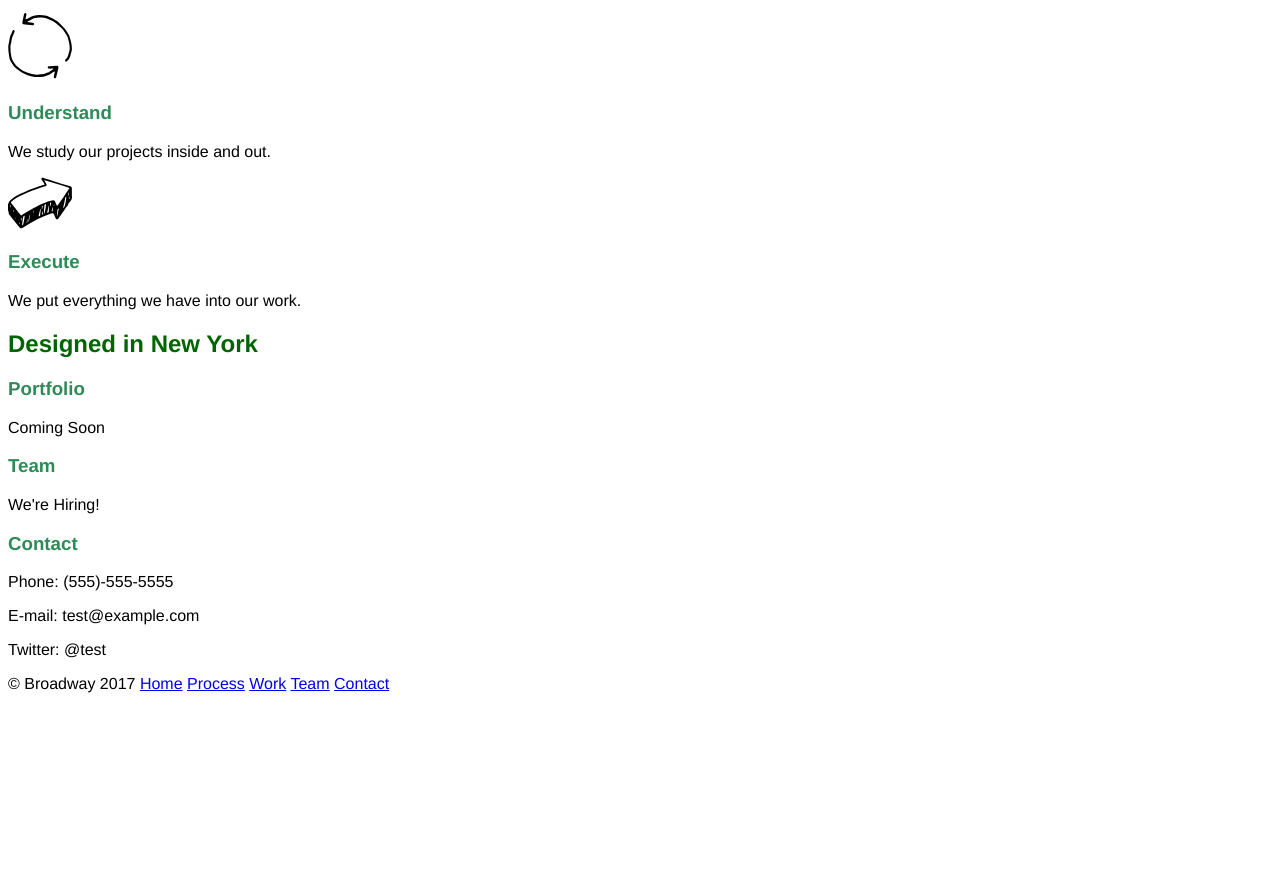
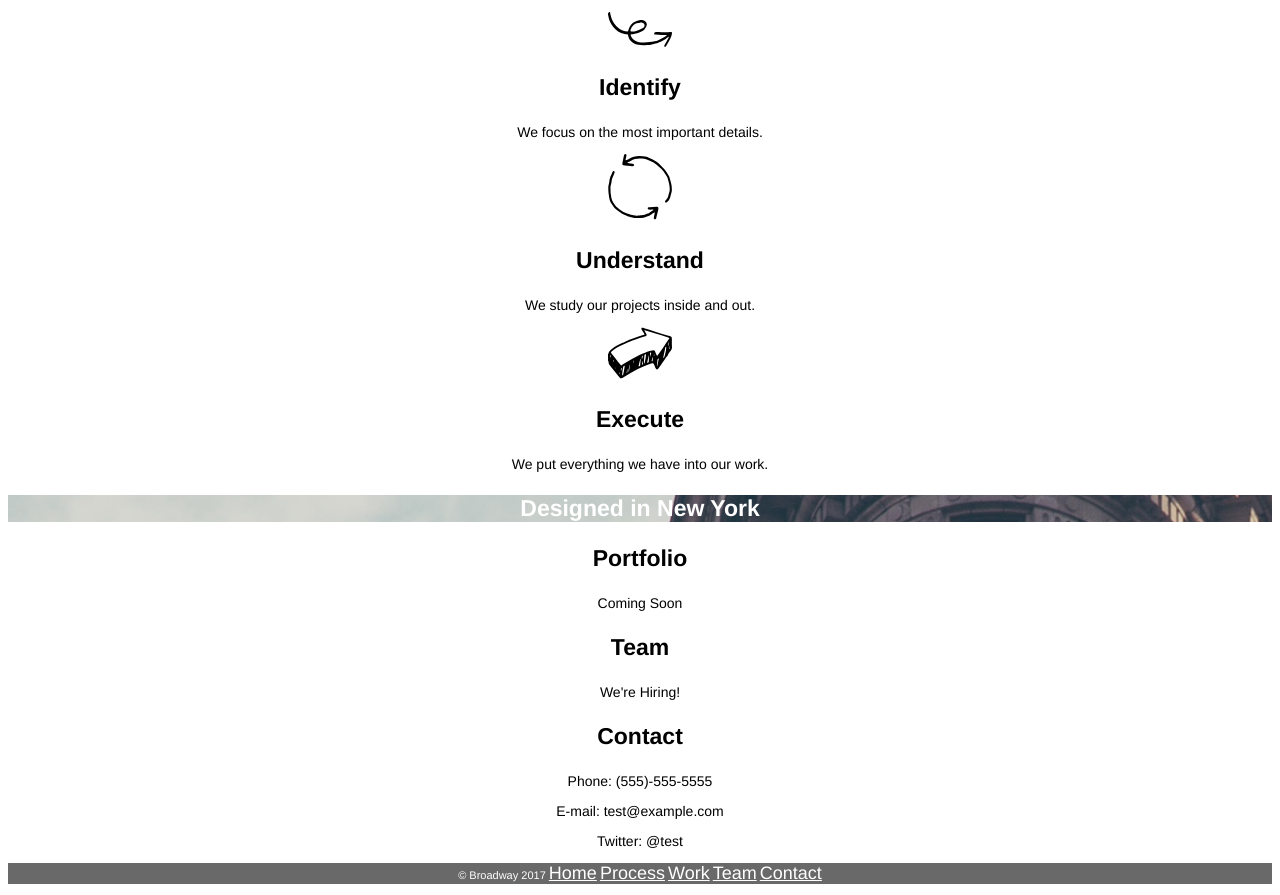
Before and after one commit to jamesprogers/codecademy, a plain HTML site: page broadway/index.html in a window 1280 px wide. Shown: the part 421-1316 px from the top of the page. Before the commit the page ends 1130 px from the top, so only its background shows below. Drawn offline with Linux system fonts and the light colour scheme; files that its build step writes are made by us from their sources.

Commit message:
typo style file and insert all css

```diff
--- a/broadway/index.html
+++ b/broadway/index.html
@@ -43,7 +43,7 @@
       <p>We put everything we have into our work.</p>
     </div>
     <div class="hero">
-      <h2>Designed in New York</h2>
+      <h3>Designed in New York</h2>
     </div>
     <div class="supporting" id="work">
       <div class="supporting-item">
--- /dev/null
+++ b/broadway/resources/css/style.css
@@ -0,0 +1,35 @@
+body {
+  font-family: Helvetica;
+  text-align: center;
+}
+
+.hero{
+  color: white;
+  background-image: url(../images/the-flatiron-building.png);
+  background-position: center;
+}
+
+a {
+  color: white;
+  font-size: 18px;
+}
+h1 {
+  font-size: 70px;
+  font-weight: bold;
+}
+h2{
+  font-size: 32px;
+  font-weight: bold;
+}
+h3{
+  font-size: 23px;
+  font-weight: bold;
+}
+.supporting-item p {
+  font-size: 14px;
+}
+.footer{
+  background-color: dimgray;
+  color: white;
+  font-size: 11px;
+}
```
Also changed, not shown: broadway/resources/css/sytle.css (deleted).
